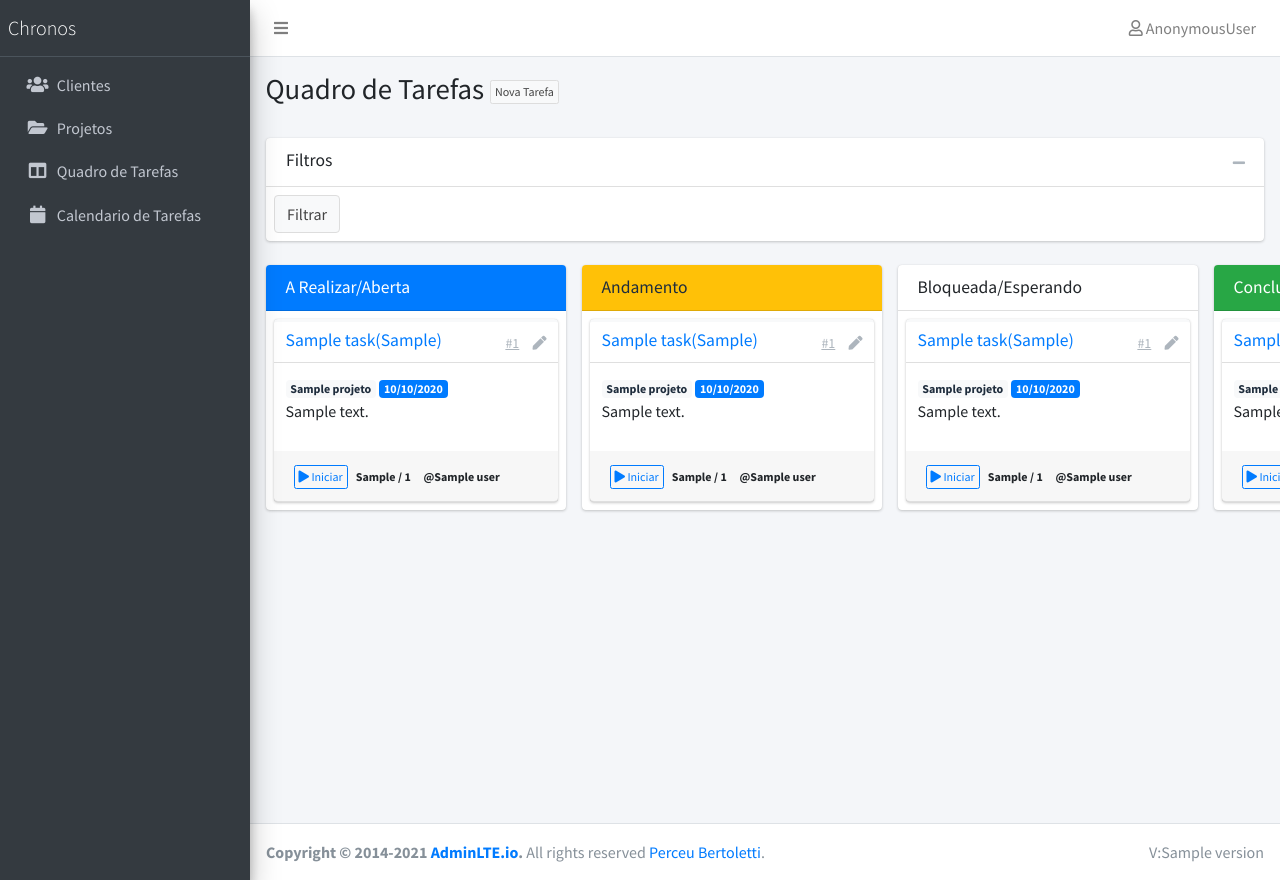
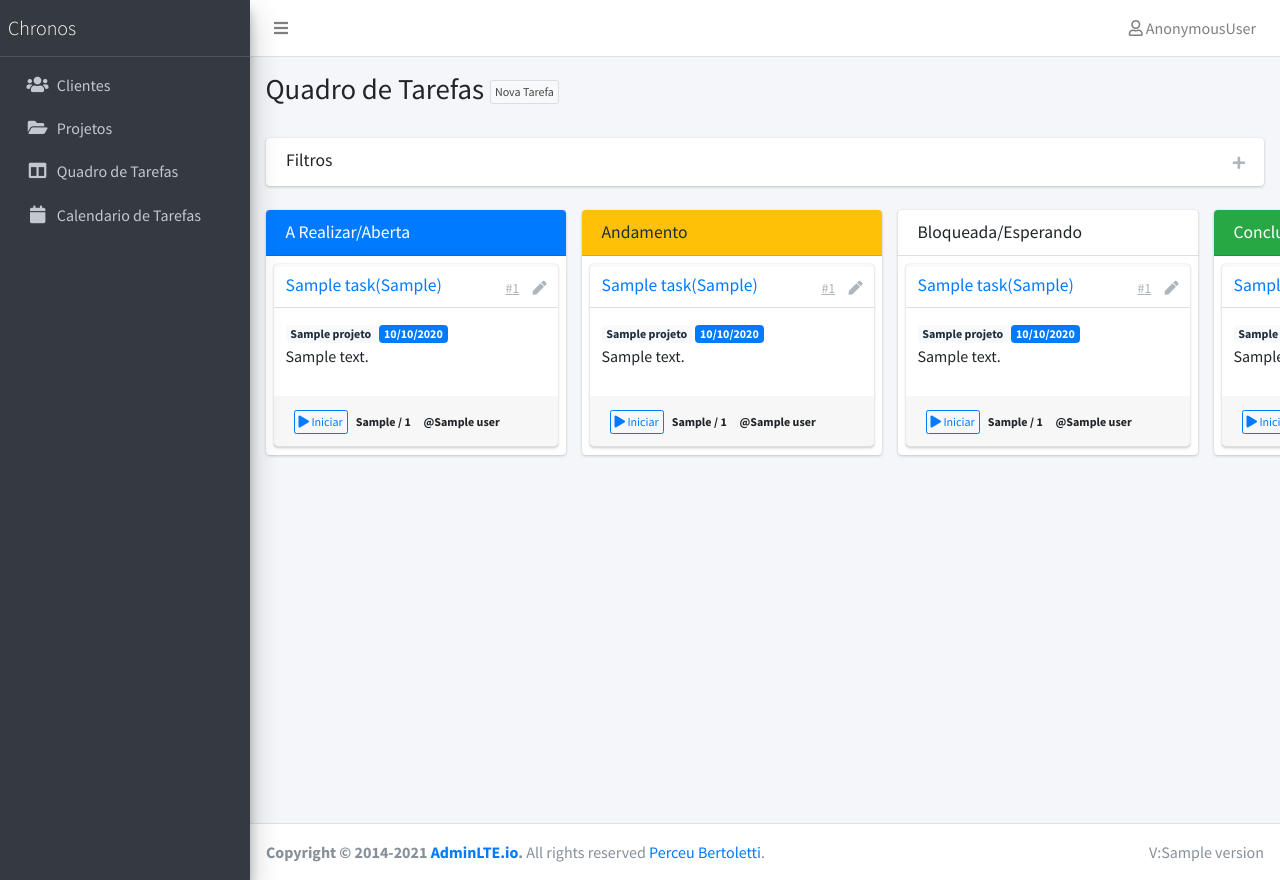
Before and after one commit to Perceu/chronos, a Django app: template chronos/tarefas/templates/kanban/index.html in a window 1280 px wide. Run offline with Django 3.2, Linux system fonts and the light colour scheme; the template is opened without the code that fills it: most values are stand-ins (such as "Sample title", 1, 10 or a date in 2020); some libraries are stand-ins or nearby versions.

Commit message:
ajustado filtros para virem fechados

```diff
--- a/chronos/projetos/templates/projetos/projeto_list.html
+++ b/chronos/projetos/templates/projetos/projeto_list.html
@@ -8,18 +8,18 @@ Lista de Projetos
 
 {% block 'content'%}
 <div class="container-fluid w-100 p-2">
-    <div class="card card-default w-100">
+    <div class="card card-default collapsed-card w-100">
     <div class="card-header">
     <h3 class="card-title">Filtros</h3>
 
     <div class="card-tools">
-        <button type="button" class="btn btn-tool" data-card-widget="collapse"><i class="fas fa-minus"></i>
+        <button type="button" class="btn btn-tool" data-card-widget="collapse"><i class="fas fa-plus"></i>
         </button>
     </div>
     <!-- /.card-tools -->
     </div>
     <!-- /.card-header -->
-    <div class="card-body" style="display: block;">
+    <div class="card-body">
     <form method="get">
         {{ filter.form | crispy }}
         <button type="submit" class="btn btn-default">Filtrar</button>
--- a/chronos/tarefas/templates/kanban/index.html
+++ b/chronos/tarefas/templates/kanban/index.html
@@ -12,18 +12,18 @@
 {% block 'warpper-class' %}kanban{% endblock %}
 {% block 'content'%}
 <div class="container-fluid w-100 p-2">
-    <div class="card card-default w-100">
+    <div class="card card-default w-100 collapsed-card">
     <div class="card-header">
     <h3 class="card-title">Filtros</h3>
 
     <div class="card-tools">
-        <button type="button" class="btn btn-tool" data-card-widget="collapse"><i class="fas fa-minus"></i>
+        <button type="button" class="btn btn-tool" data-card-widget="collapse"><i class="fas fa-plus"></i>
         </button>
     </div>
     <!-- /.card-tools -->
     </div>
     <!-- /.card-header -->
-    <div class="card-body" style="display: block;">
+    <div class="card-body">
     <form method="get">
         {{ filter.form | crispy }}
         <button type="submit" class="btn btn-default">Filtrar</button>
```
